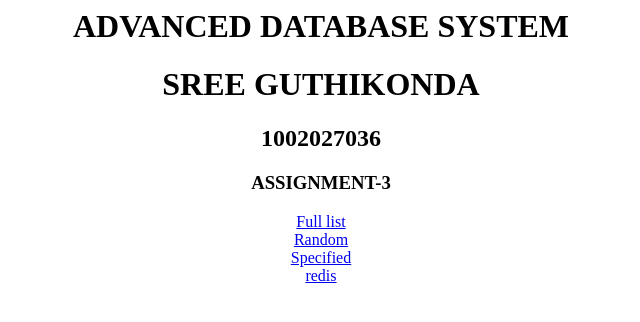
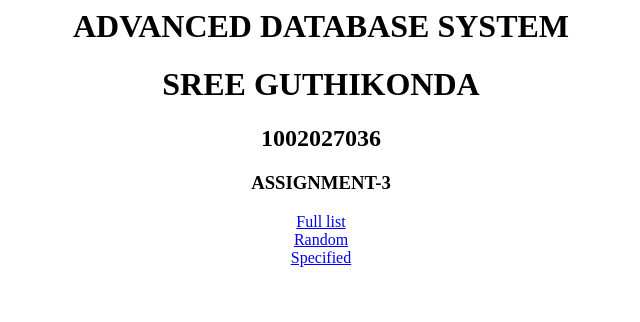
Before and after one commit to saiharshinigarapati/assignment3, a plain HTML site: page templates/index.html in a window 1280 px wide. Shown: the full height of the page, 319-959 px from the left. Drawn offline with Linux system fonts and the light colour scheme.

Commit message:
Update index.html

```diff
--- a/templates/index.html
+++ b/templates/index.html
@@ -14,7 +14,7 @@
             <a href="all">Full list</a><br>
             <a href="random">Random</a><br>
             <a href="specified"> Specified </a><br>
-            <a href="redis">redis</a>
+
             </div>
 </body>
 </html>
```
